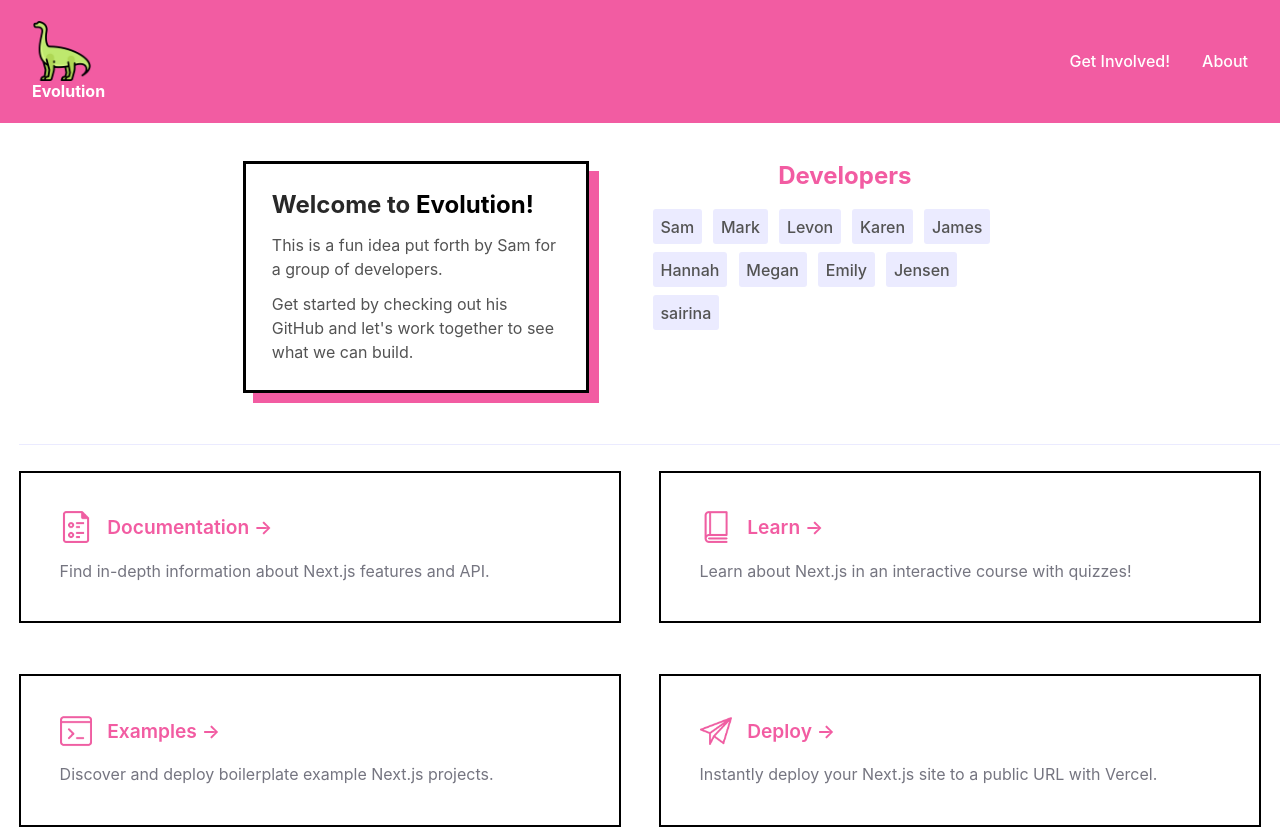
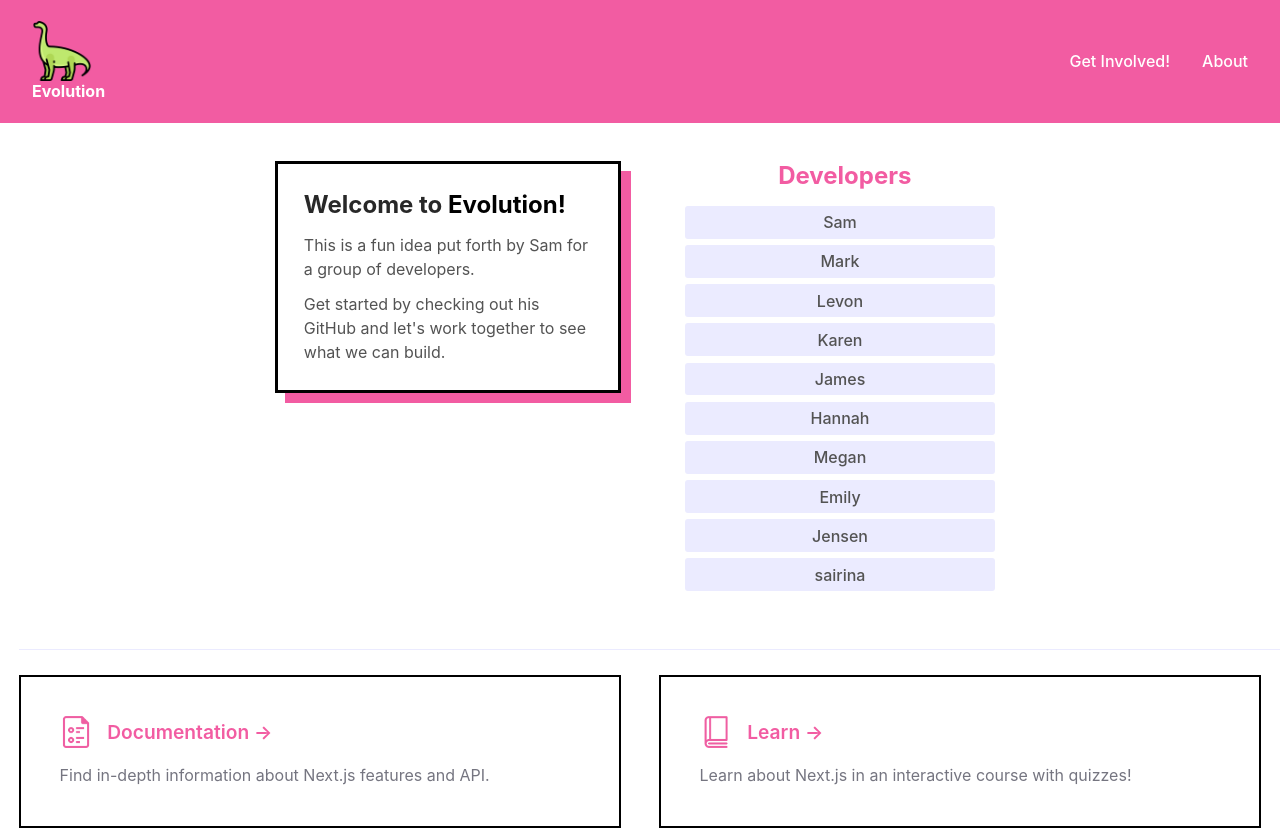
Before and after one commit to SamSamskies/evolution, a Next.js app: page / in a window 1280 px wide. Shown: the top 830 px of the page. Built offline with nearby package versions, Linux system fonts and the light colour scheme.

Commit message:
updated flex-direction to column

```diff
--- a/components/css/Contributors.module.css
+++ b/components/css/Contributors.module.css
@@ -1,5 +1,5 @@
 .contributors {
-  width: 30%;
+  width: 25%;
   margin-right: 0;
 }
 
@@ -12,7 +12,7 @@
 
 .names {
   display: flex;
-  flex-direction: row;
+  flex-direction: column;
   flex-wrap: wrap;
   list-style: none;
 }
```
